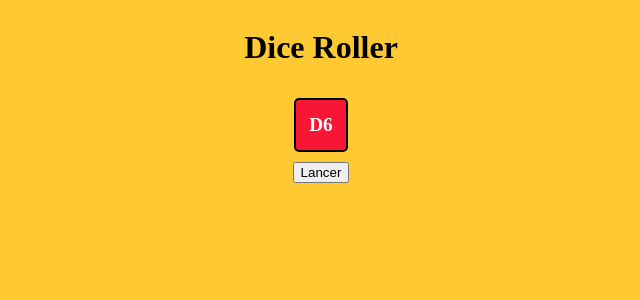
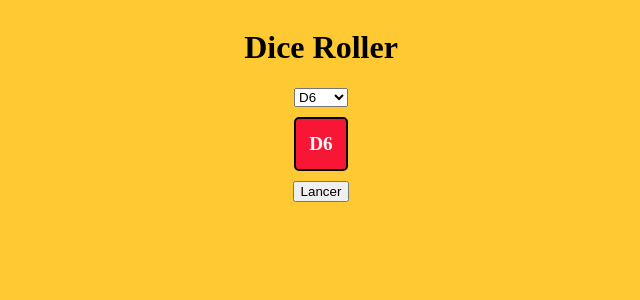
Before and after one commit to SylvainBruyat/Dice-roller, a Next.js app: page / in a window 1280 px wide. Shown: the top 300 px of the page, without its empty margins (319-959 px from the left). Built offline with nearby package versions, Linux system fonts and the light colour scheme.

Commit message:
Addition of capability to roll 7 different types of dice

```diff
--- a/src/components/Button.tsx
+++ b/src/components/Button.tsx
@@ -1,3 +1,7 @@
+import { MouseEvent } from 'react';
+
+import styles from '@/styles/Button.module.scss';
+
 type ButtonProps = {
   diceRoll: Function;
   maxValue: number;
@@ -5,10 +9,15 @@ type ButtonProps = {
 };
 
 export default function Button({ diceRoll, maxValue, setValue }: ButtonProps) {
-  function handleClick() {
+  function handleClick(evt: MouseEvent) {
+    evt.preventDefault();
     const newDiceValue = diceRoll(maxValue);
     setValue(newDiceValue);
   }
 
-  return <button onClick={handleClick}>Lancer</button>;
+  return (
+    <button className={styles['roll-button']} onClick={handleClick}>
+      Lancer
+    </button>
+  );
 }
--- a/src/components/Dice.tsx
+++ b/src/components/Dice.tsx
@@ -7,10 +7,10 @@ import styles from '@/styles/Dice.module.scss';
 import { diceRoll, extractMaxValueFromType } from '@/utils/diceFunction';
 
 type DiceProps = {
-  type?: string;
+  type: string;
 };
 
-export default function Dice({ type = 'D6' }: DiceProps) {
+export default function Dice({ type }: DiceProps) {
   const [value, setValue] = useState<number | null>(null);
   const maxValue = extractMaxValueFromType(type);
 
--- a/src/components/DiceContainer.tsx
+++ b/src/components/DiceContainer.tsx
@@ -1,9 +1,29 @@
 import Dice from './Dice';
+import { diceTypes } from '@/utils/constants';
+import { ChangeEvent, ReactEventHandler, useState } from 'react';
+
+const defaultDiceType: string = 'D6';
 
 export default function DiceContainer() {
+  const [diceType, setDiceType] = useState<string>(defaultDiceType);
+
+  function handleTypeSelection(evt: ChangeEvent<HTMLSelectElement>) {
+    const newDiceType = evt.target.value;
+    setDiceType(newDiceType);
+  }
+
   return (
     <>
-      <Dice />
+      <select name='dice-type' defaultValue={'D6'} onChange={(evt) => handleTypeSelection(evt)}>
+        {diceTypes.map(({ value }) => {
+          return (
+            <option key={value} value={value}>
+              {value}
+            </option>
+          );
+        })}
+      </select>
+      <Dice type={diceType} />
     </>
   );
 }
--- /dev/null
+++ b/src/styles/Button.module.scss
@@ -0,0 +1,3 @@
+.roll-button {
+  cursor: pointer;
+}
--- /dev/null
+++ b/src/utils/constants.ts
@@ -0,0 +1,14 @@
+type diceType = {
+  value: string;
+  description: string;
+};
+
+export const diceTypes: diceType[] = [
+  { value: 'D4', description: 'D4 - Dé à 4 faces' },
+  { value: 'D6', description: 'D6 - Dé à 6 faces' },
+  { value: 'D8', description: 'D8 - Dé à 8 faces' },
+  { value: 'D10', description: 'D10 - Dé à 10 faces' },
+  { value: 'D12', description: 'D12 - Dé à 12 faces' },
+  { value: 'D20', description: 'D20 - Dé à 20 faces' },
+  { value: 'D100', description: 'D100 - Dé à 100 faces' },
+];
```
Also changed, not shown: 2 other files (tests, documents, lock files or other folders).
